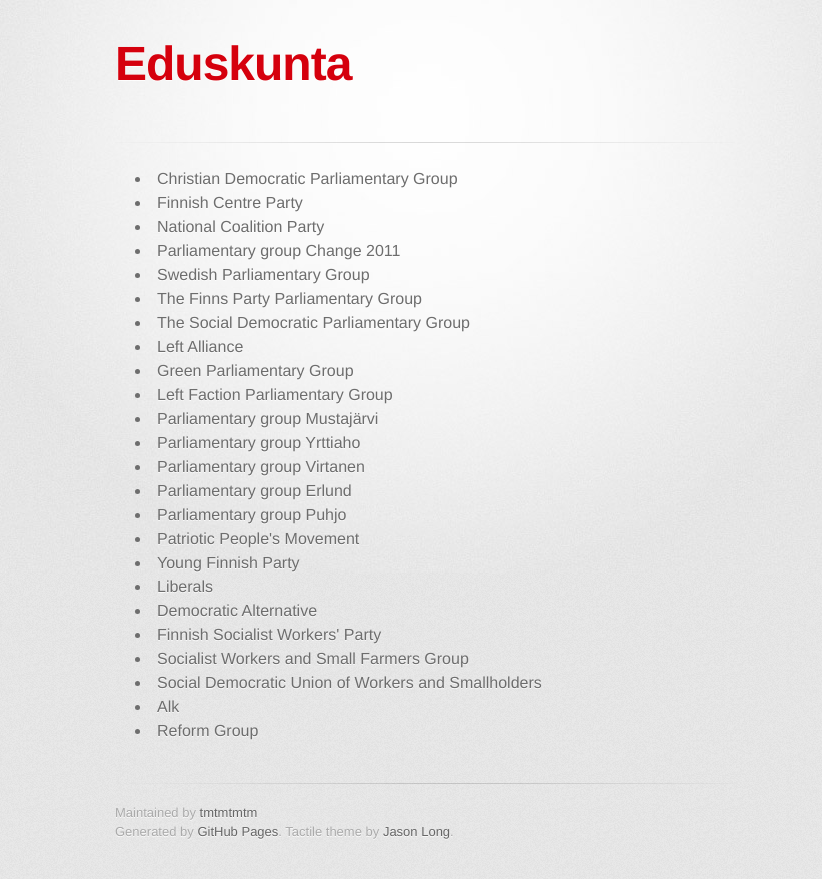
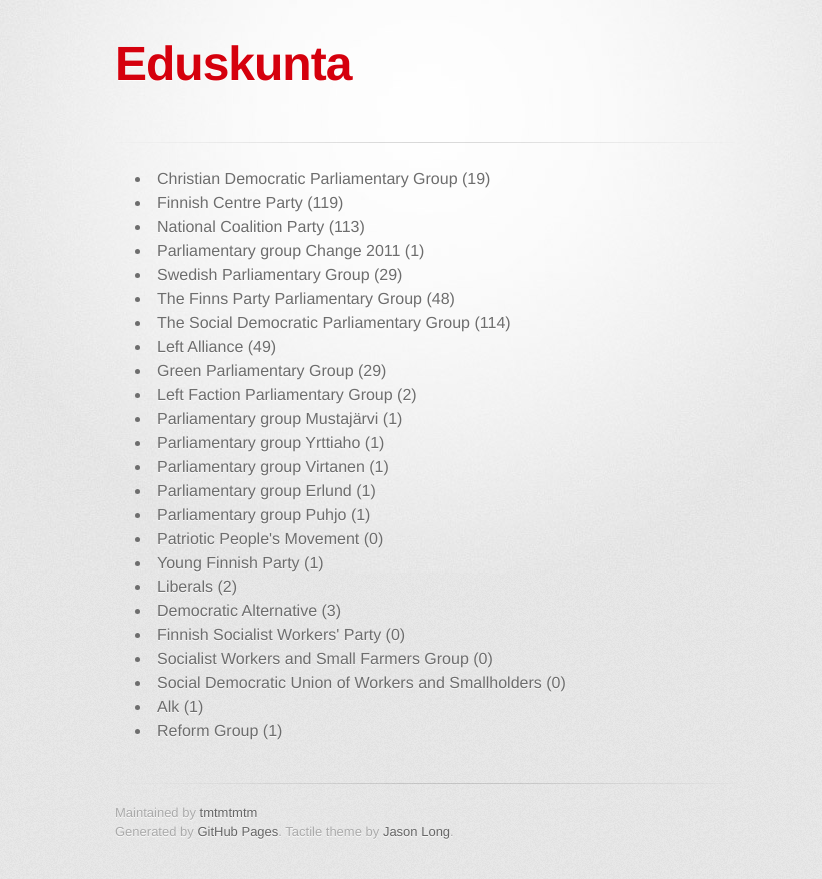
Before and after one commit to tmtmtmtm/eduskunta-view, a Jekyll site: the page built from parties.html, in a window 1280 px wide. Shown: the top 879 px of the page, without its empty margins (215-1037 px from the left). Built offline with Jekyll 4.4.1, drawn with Linux system fonts in a browser that asks for light colours; some web fonts are replaced; Markdown is read by kramdown in place of the engine named in the settings.

Commit message:
Show number of MPs each party has ever had
(This should really only count each person once.)

```diff
--- a/parties.html
+++ b/parties.html
@@ -4,6 +4,15 @@
 
 <ul>
 {% for party in site.data.parties %}
-  <li> {{ party.name }} </li>
+  <li>
+  {{ party.name }}
+  {% assign mps = 0 %}
+  {% for person in site.data.people %}
+    {% for membership in person.memberships %}
+      {% if membership.organization_id == party.id %}{% assign mps = mps | plus:1 %}{% endif %}
+    {% endfor %}
+  {% endfor %}
+  ({{ mps }})
+  </li>
 {% endfor %}
 </ul>
```
